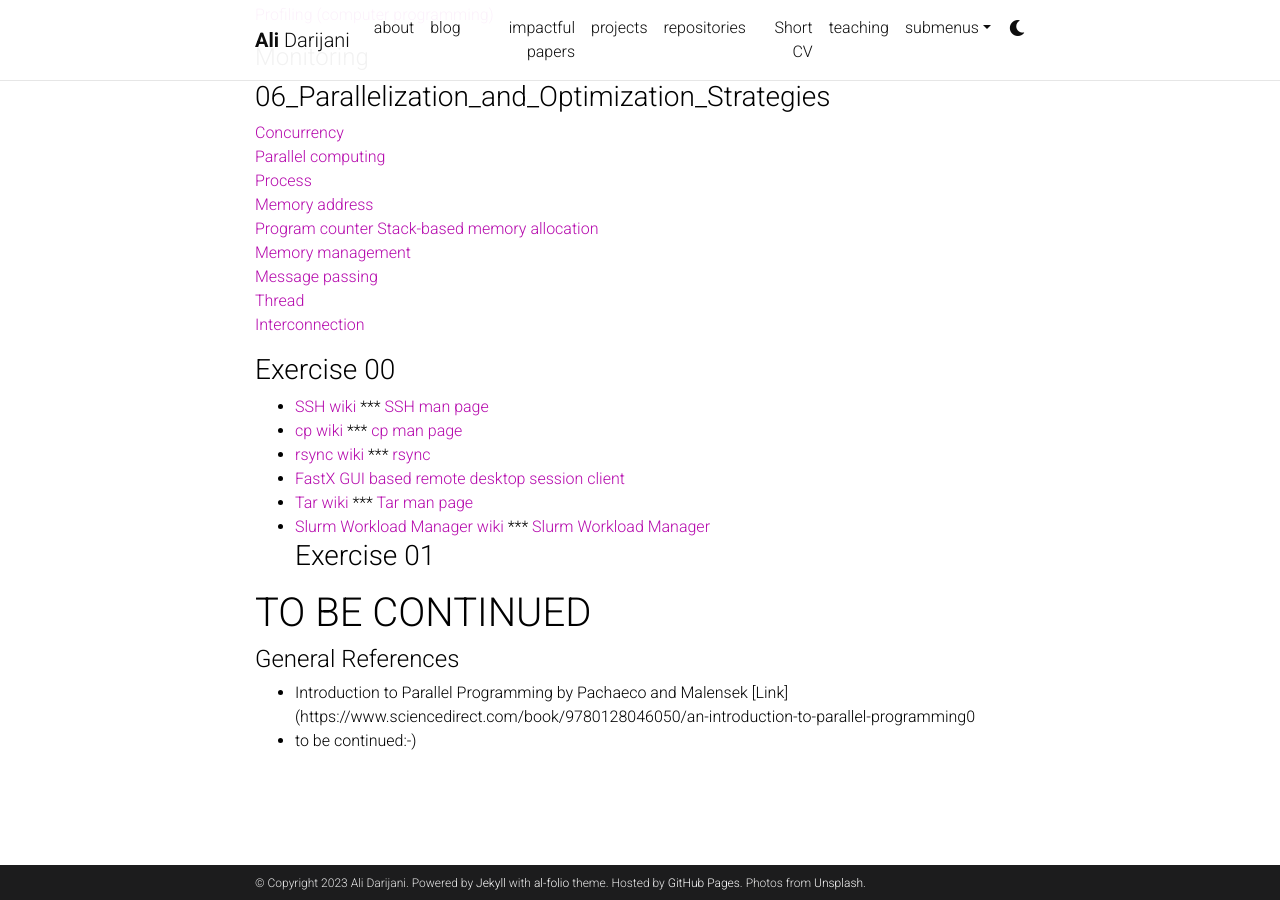
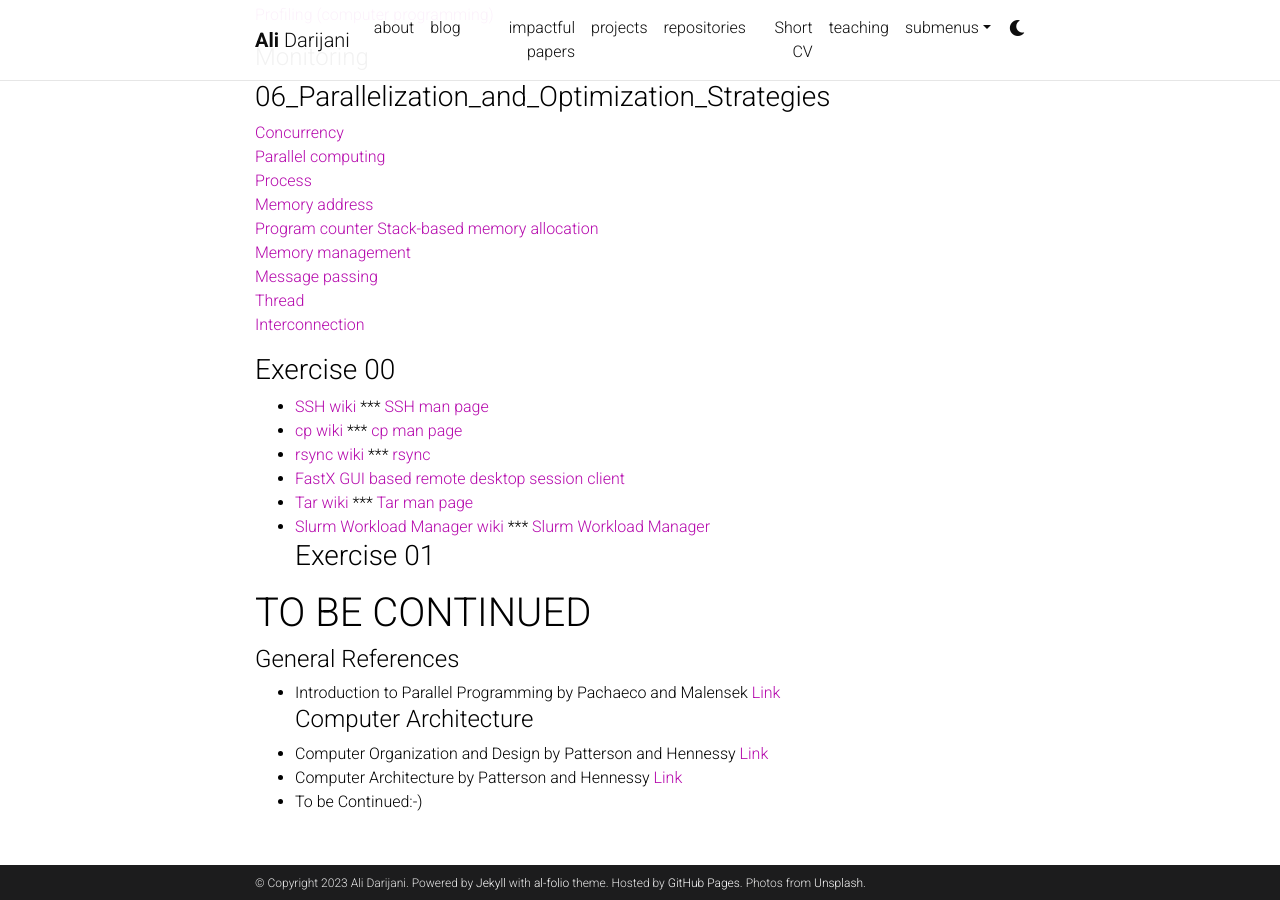
Before and after one commit to adarijani/adarijani.github.io_archived, a Jekyll site: the page built from _projects/HPC.md, in a window 1280 px wide and 900 px high, scrolled down 3154 px. Built offline with Jekyll 4.4.1, drawn with Linux system fonts in a browser that asks for light colours; comment, search, counter and statistics services are not loaded; a style sheet for code colours, icons or effects is not loaded.

Commit message:
Update HPC.md

```diff
--- a/_projects/HPC.md
+++ b/_projects/HPC.md
@@ -150,5 +150,8 @@ There is this book that can give an overall view of the most important topics in
 
 
 #### General References
-* Introduction to Parallel Programming by Pachaeco and Malensek [Link](https://www.sciencedirect.com/book/9780128046050/an-introduction-to-parallel-programming0
-* to be continued:-)
+* Introduction to Parallel Programming by Pachaeco and Malensek [Link](https://www.sciencedirect.com/book/9780128046050/an-introduction-to-parallel-programming)
+#### Computer Architecture
+* Computer Organization and Design by Patterson and Hennessy [Link](https://www.elsevier.com/books/computer-organization-and-design-risc-v-edition/patterson/978-0-12-820331-6)
+* Computer Architecture by Patterson and Hennessy [Link](https://www.elsevier.com/books/computer-architecture/hennessy/978-0-12-811905-1)
+* To be Continued:-)
```
